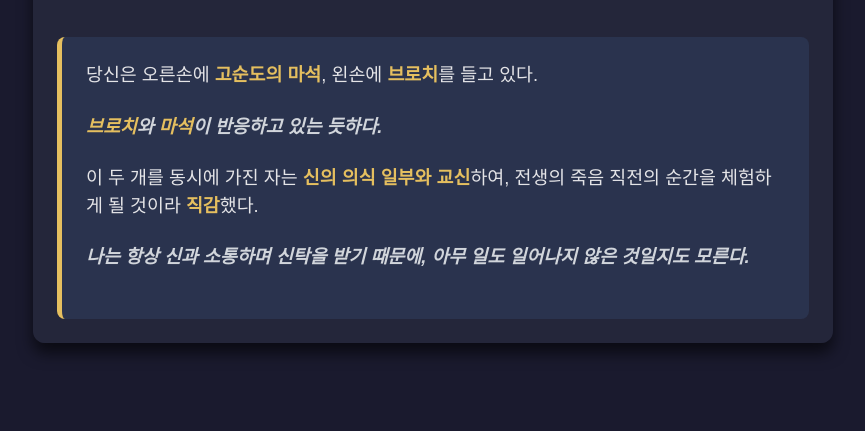
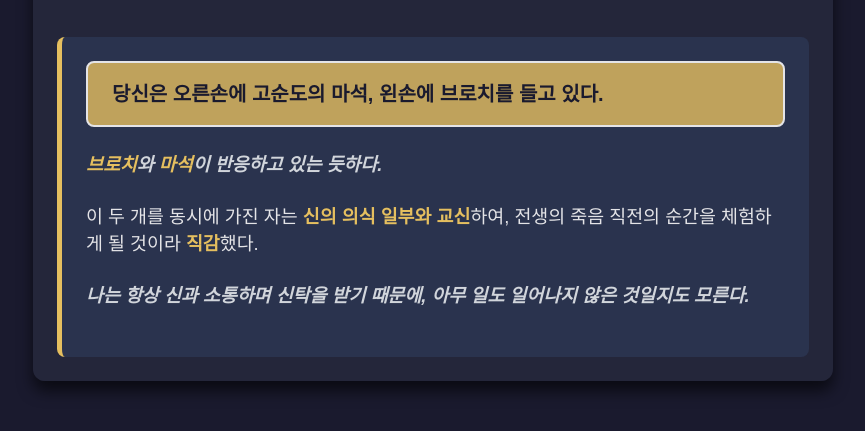
Before and after one commit to cotntailg/Murder-tenmetsu, a plain HTML site: page follow-up/d7f_i9k.html in a window 1280 px wide. Shown: the part 119-550 px from the top of the page, without its empty margins (207-1072 px from the left). Drawn offline with nearby package versions, Linux system fonts and the light colour scheme; a web font is replaced by a local one.

Commit message:
Add files via upload

```diff
--- a/follow-up/d7f_i9k.html
+++ b/follow-up/d7f_i9k.html
@@ -56,6 +56,26 @@
             font-style: italic;
             font-weight: 700;
         }
+	/* 추가: 첫 번째 문장 강조 스타일 */
+        .intro-highlight {
+            background-color: rgba(229, 191, 95, 0.8); /* #ee7a40 (highlight 색상)을 사용해 약간 어두운 배경색 */
+            color: #1a1a2e; /* 텍스트 색상을 어두운색으로 변경하여 대비 강조 */
+            font-weight: 700;
+            padding: 1rem 1.5rem;
+            margin-bottom: 1.5rem;
+            border-radius: 8px;
+            border: 2px solid #e4e4e7;
+            font-size: 1.25rem; /* 폰트 크기 확대 */
+            line-height: 1.5;
+        }
+	/* 모바일 최적화 */
+        @media (max-width: 639px) {
+            .intro-highlight {
+                padding: 0.75rem 1rem;
+                font-size: 1.15rem;
+            }
+        }
+
     </style>
 </head>
 <body>
@@ -67,9 +87,10 @@
         </header>
 
         <div class="content-box">
-            <p class="main-text">
-                당신은 오른손에 <span class="highlight">고순도의 마석</span>, 왼손에 <span class="highlight">브로치</span>를 들고 있다.
+	<p class="intro-highlight">
+                당신은 오른손에 고순도의 마석, 왼손에 브로치를 들고 있다.
             </p>
+
 
             <p class="main-text tool-text">
                 <span class="highlight">브로치</span>와 <span class="highlight">마석</span>이 반응하고 있는 듯하다.
```
Also changed, not shown: follow-up/abx_f1d.html (+21 -2 lines), follow-up/b2c_g3e.html (+21 -2 lines), follow-up/c4e_h6j.html (+21 -2 lines), follow-up/e5g_j2l.html (+23 -2 lines).
